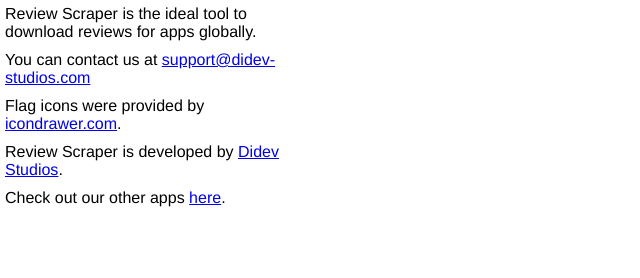
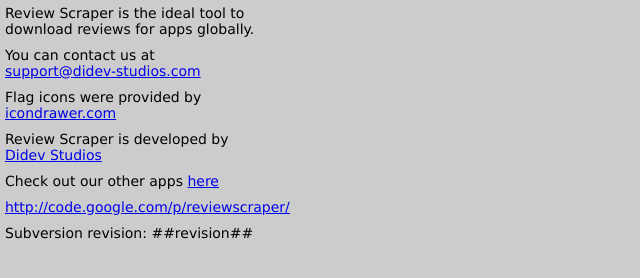
Before and after one commit to daninfpj/reviewscraper, a plain HTML site: page index.html in a window 1280 px wide. Shown: the whole page, without its empty margins (0-640 px from the left). Drawn offline with Linux system fonts and the light colour scheme.

Commit message:
Added a run script to append the SVN revision to the About html page and added a link to the Google Code project too.

```diff
--- a/index.html
+++ b/index.html
@@ -2,12 +2,13 @@
 	"http://www.w3.org/TR/html4/loose.dtd">
 <html>
 <head>
-	<title>About</title>
+<title>About</title>
 	<style>
 		body {
-			margin: 0;
-			font-size: 16px; font-family: Helvetica, Arial;
-			background-color: white;
+	margin: 0;
+	font-size: 14px;
+	font-family: "Lucida Grande", Verdana, Helvetica;
+	background-color: #CCCCCC;
 		}
 		p {
 			margin: 0 0 0 0;
@@ -20,9 +21,13 @@
 
 <body>
 <p>Review Scraper is the ideal tool to download reviews for apps globally.</p>
-<p>You can contact us at <a href="mailto:support@didev-studios.com">support@didev-studios.com</a></p>
-<p>Flag icons were provided by <a href="http://www.icondrawer.com/">icondrawer.com</a>.</p>
-<p>Review Scraper is developed by <a href="http://www.didev-studios.com/">Didev Studios</a>.</p>
-<p>Check out our other apps <a href="http://phobos.apple.com/WebObjects/MZSearch.woa/wa/search?media=software&q=">here</a>.</p>
+<p>You can contact us at<br>
+<a href="mailto:support@didev-studios.com">support@didev-studios.com</a></p>
+<p>Flag icons were provided by <a href="http://www.icondrawer.com/">icondrawer.com</a></p>
+<p>Review Scraper is developed by<br>
+<a href="http://www.didev-studios.com/">Didev Studios</a></p>
+<p>Check out our other apps <a href="http://phobos.apple.com/WebObjects/MZSearch.woa/wa/search?media=software&q=">here</a></p>
+<p><a href="http://code.google.com/p/reviewscraper/">http://code.google.com/p/reviewscraper/</a></p>
+<p>Subversion revision: ##revision##</p>
 </body>
 </html>
```
Also changed, not shown: 2 other files.
